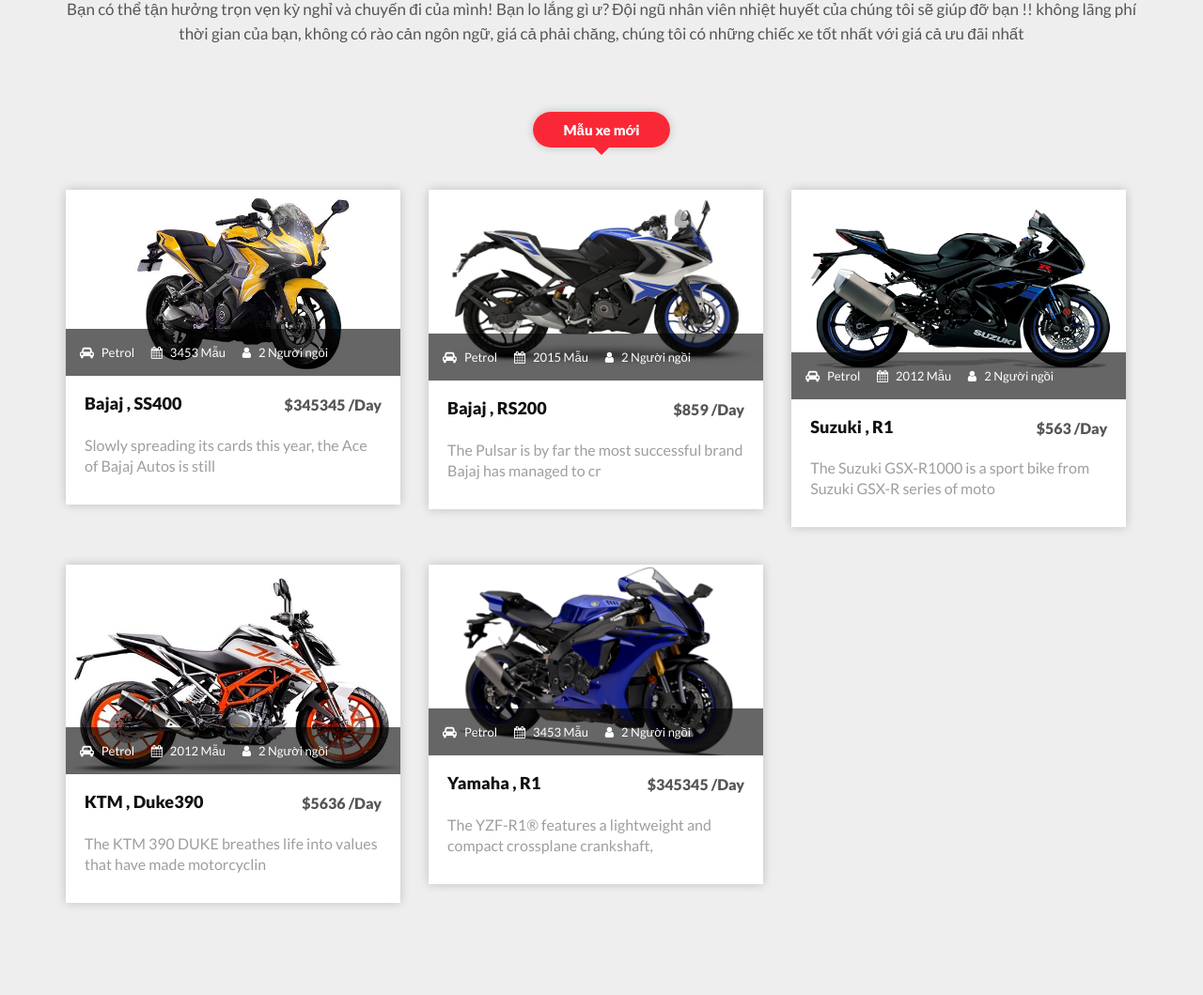
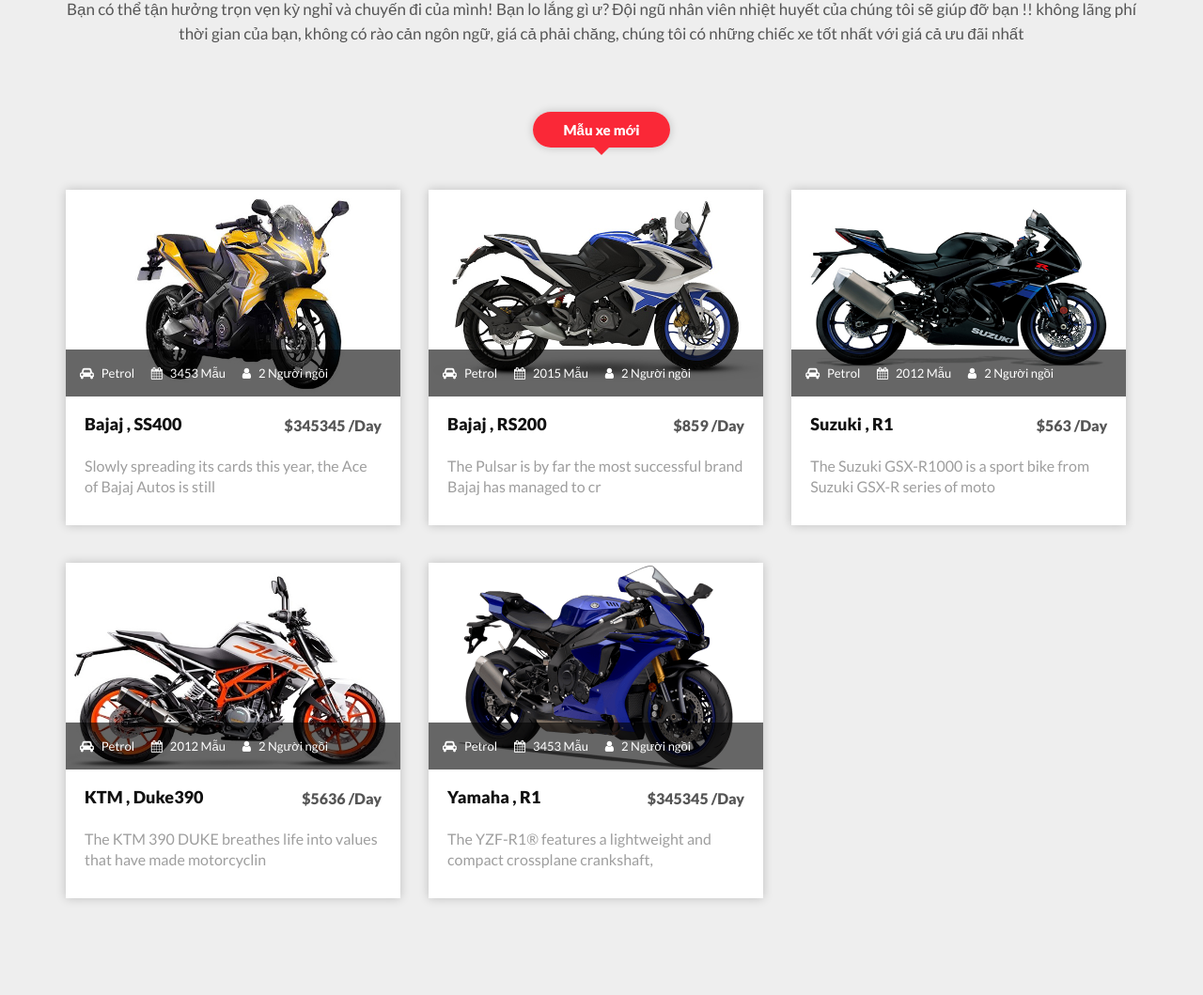
Before and after one commit to leeking29081994/bikerenta, a PHP site: page / in a window 1280 px wide. Shown: the part 962-2021 px from the top of the page at 94% size. Run offline with PHP 8.4, Linux system fonts and the light colour scheme; a user stored in the database is signed in; data comes from the database, SQL or seed files in the repository.

Commit message:
first commit fix bug

```diff
--- a/index.php
+++ b/index.php
@@ -96,7 +96,7 @@
 
 <div class="col-list-3">
 <div class="recent-car-list">
-<div class="car-info-box"> <a href="vehical-details.php?vhid=<?php echo htmlentities($result->id);?>"><img src="admin/img/vehicleimages/<?php echo htmlentities($result->Vimage1);?>" class="img-responsive" alt="image"></a>
+<div class="car-info-box"> <a href="vehical-details.php?vhid=<?php echo htmlentities($result->id);?>"><img src="admin/img/vehicleimages/<?php echo htmlentities($result->Vimage1);?>" class="img-responsive" alt="image" style="height: 220px;"></a>
 <ul>
 <li><i class="fa fa-car" aria-hidden="true"></i><?php echo htmlentities($result->FuelType);?></li>
 <li><i class="fa fa-calendar" aria-hidden="true"></i><?php echo htmlentities($result->ModelYear);?> Mẫu</li>
```
